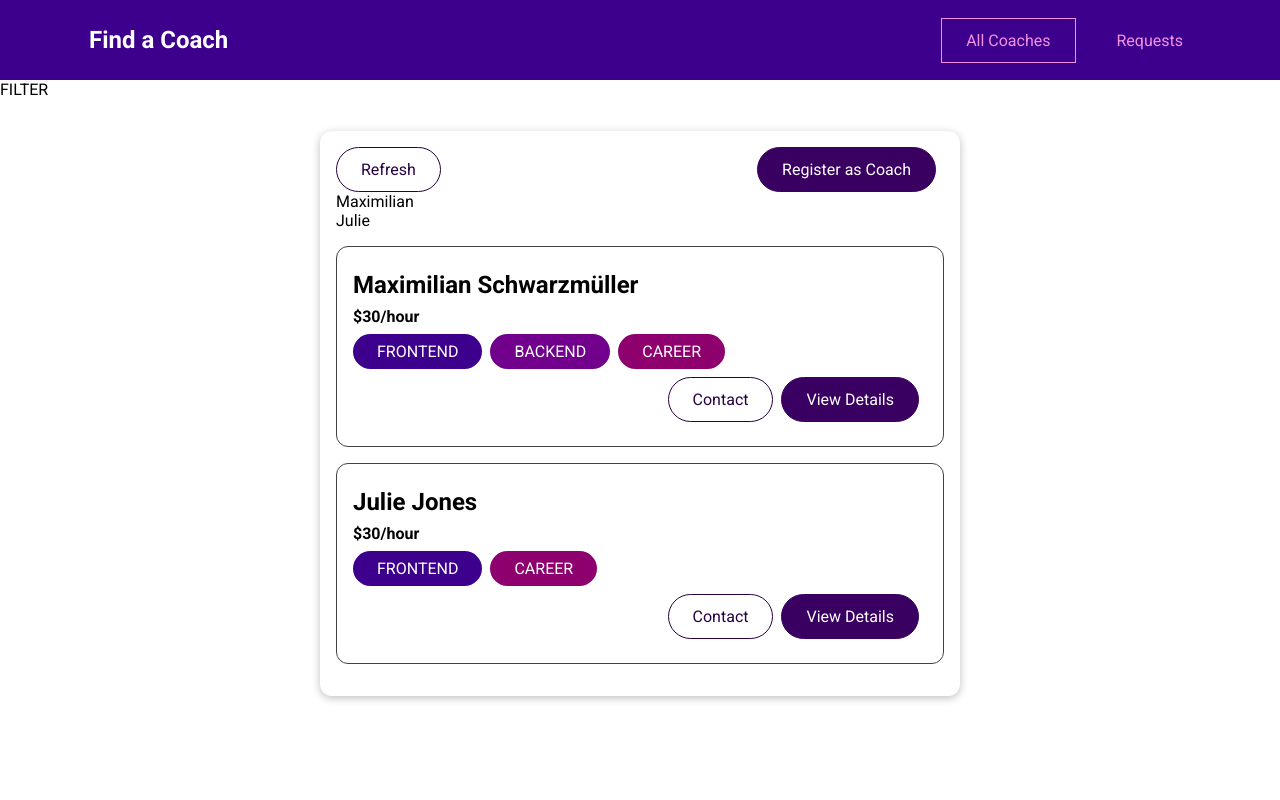
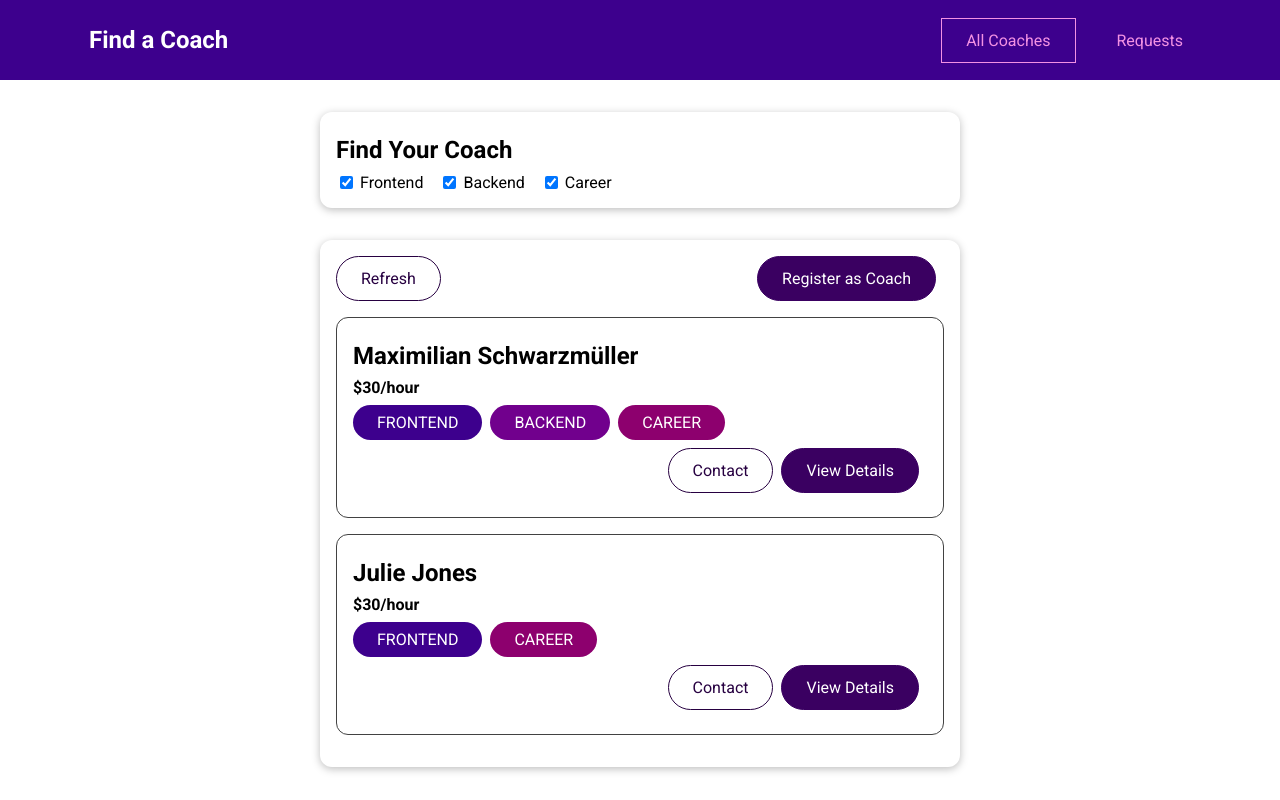
Before and after one commit to dudd1ts/Find-a-coach, a Vue app: page /coaches in a window 1280 px wide. Built offline with nearby package versions, Linux system fonts and the light colour scheme.

Commit message:
Add filter for coaches

```diff
--- /dev/null
+++ b/src/components/coaches/CoachFilter.vue
@@ -0,0 +1,67 @@
+<template>
+  <base-card>
+    <h2>Find Your Coach</h2>
+    <span class="filter-option">
+      <input type="checkbox" id="frontend" checked @change="setFilter" />
+      <label for="frontend">Frontend</label>
+    </span>
+    <span class="filter-option">
+      <input type="checkbox" id="backend" checked @change="setFilter" />
+      <label for="backend">Backend</label>
+    </span>
+    <span class="filter-option">
+      <input type="checkbox" id="career" checked @change="setFilter" />
+      <label for="career">Career</label>
+    </span>
+  </base-card>
+</template>
+
+<script>
+export default {
+  emits: ['change-filter'],
+  data() {
+    return {
+      filters: {
+        frontend: true,
+        backend: true,
+        career: true
+      }
+    };
+  },
+  methods: {
+    setFilter(event) {
+      const inputId = event.target.id;
+      const isActive = event.target.checked;
+      const updatedFilters = {
+        ...this.filters,
+        [inputId]: isActive
+      };
+      this.filters = updatedFilters;
+      this.$emit('change-filter', updatedFilters);
+    }
+  }
+}
+</script>
+
+<style scoped>
+h2 {
+  margin: 0.5rem 0;
+}
+
+.filter-option {
+  margin-right: 1rem;
+}
+
+.filter-option label,
+.filter-option input {
+  vertical-align: middle;
+}
+
+.filter-option label {
+  margin-left: 0.25rem;
+}
+
+.filter-option.active label {
+  font-weight: bold;
+}
+</style>
--- a/src/pages/coaches/CoachesList.vue
+++ b/src/pages/coaches/CoachesList.vue
@@ -1,7 +1,5 @@
 <template>
-  <section>
-    FILTER
-  </section>
+  <coach-filter @change-filter="setFilters"></coach-filter>
   <section>
     <base-card>
       <div class="controls">
@@ -9,9 +7,6 @@
         <base-button link to="/register">Register as Coach</base-button>
       </div>
       <ul v-if="hasCoaches">
-        <li v-for="coach in filteredCoaches" :key="coach.id">
-          {{ coach.firstName }}
-        </li>
         <coach-item
           v-for="coach in filteredCoaches"
           :key="coach.id"
@@ -29,19 +24,45 @@
 
 <script>
 import CoachItem from '../../components/coaches/CoachItem.vue';
+import CoachFilter from '../../components/coaches/CoachFilter.vue';
 
 export default {
   components: {
     CoachItem,
+    CoachFilter
+  },
+  data() {
+    return {
+      activeFilters: {
+        frontend: true,
+        backend: true,
+        career: true
+      }
+    };
   },
   computed: {
     filteredCoaches() {
-      return this.$store.getters['coaches/coaches'];
+      console.log('filteredCoaches');
+      const coaches = this.$store.getters['coaches/coaches'];
+      return coaches.filter(coach => {
+        if ((this.activeFilters.frontend && coach.areas.includes('frontend')) ||
+            (this.activeFilters.backend && coach.areas.includes('backend')) ||
+            (this.activeFilters.career && coach.areas.includes('career'))) {
+          return true;
+        }
+        console.log('false');
+        return false;
+      });
     },
     hasCoaches() {
       return this.$store.getters['coaches/hasCoaches'];
     },
   },
+  methods: {
+    setFilters(updatedFilters) {
+      this.activeFilters = updatedFilters;
+    }
+  }
 };
 </script>
 
```
